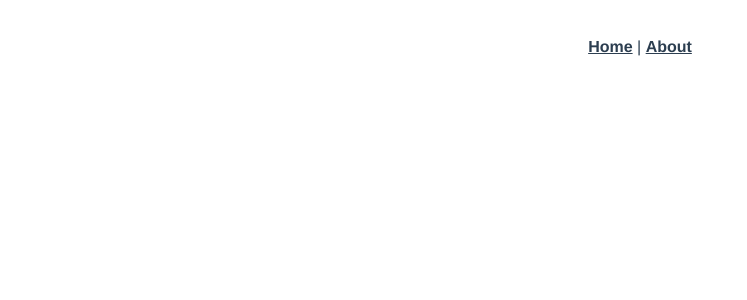
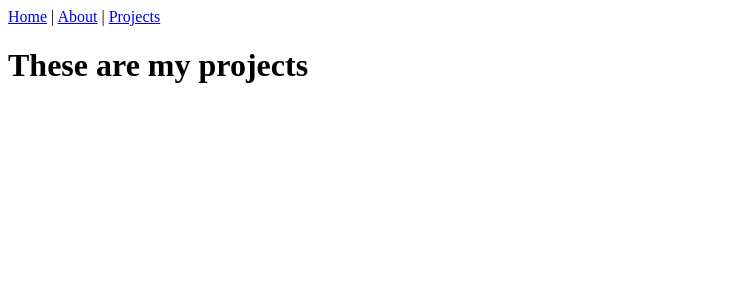
Before and after one commit to NAPOLEON039/personal-website, a Vue app: page /projects in a window 1280 px wide. Shown: the top 300 px of the page, without its empty margins (0-747 px from the left). Built offline with nearby package versions, Linux system fonts and the light colour scheme.

Commit message:
Add new component

```diff
--- a/public/index.html
+++ b/public/index.html
@@ -5,12 +5,9 @@
     <meta http-equiv="X-UA-Compatible" content="IE=edge">
     <meta name="viewport" content="width=device-width,initial-scale=1.0">
     <link rel="icon" href="<%= BASE_URL %>favicon.ico">
-    <title>personal-website</title>
+    <title>Nihar's Projects</title>
   </head>
   <body>
-    <noscript>
-      <strong>We're sorry but personal-website doesn't work properly without JavaScript enabled. Please enable it to continue.</strong>
-    </noscript>
     <div id="app"></div>
     <!-- built files will be auto injected -->
   </body>
--- a/src/App.vue
+++ b/src/App.vue
@@ -2,30 +2,13 @@
   <div id="app">
     <div id="nav">
       <router-link to="/">Home</router-link> |
-      <router-link to="/about">About</router-link>
+      <router-link to="/about">About</router-link> |
+      <router-link to="/projects">Projects</router-link>
     </div>
     <router-view/>
   </div>
 </template>
 
 <style>
-#app {
-  font-family: 'Avenir', Helvetica, Arial, sans-serif;
-  -webkit-font-smoothing: antialiased;
-  -moz-osx-font-smoothing: grayscale;
-  text-align: center;
-  color: #2c3e50;
-}
-#nav {
-  padding: 30px;
-}
 
-#nav a {
-  font-weight: bold;
-  color: #2c3e50;
-}
-
-#nav a.router-link-exact-active {
-  color: #42b983;
-}
 </style>
--- a/src/components/HelloWorld.vue
+++ /dev/null
@@ -1,57 +0,0 @@
-<template>
-  <div class="hello">
-    <h1>{{ msg }}</h1>
-    <p>
-      For guide and recipes on how to configure / customize this project,<br>
-      check out the
-      <a href="https://cli.vuejs.org" target="_blank" rel="noopener">vue-cli documentation</a>.
-    </p>
-    <h3>Installed CLI Plugins</h3>
-    <ul>
-      <li><a href="https://github.com/vuejs/vue-cli/tree/dev/packages/%40vue/cli-plugin-babel" target="_blank" rel="noopener">babel</a></li>
-    </ul>
-    <h3>Essential Links</h3>
-    <ul>
-      <li><a href="https://vuejs.org" target="_blank" rel="noopener">Core Docs</a></li>
-      <li><a href="https://forum.vuejs.org" target="_blank" rel="noopener">Forum</a></li>
-      <li><a href="https://chat.vuejs.org" target="_blank" rel="noopener">Community Chat</a></li>
-      <li><a href="https://twitter.com/vuejs" target="_blank" rel="noopener">Twitter</a></li>
-      <li><a href="https://news.vuejs.org" target="_blank" rel="noopener">News</a></li>
-    </ul>
-    <h3>Ecosystem</h3>
-    <ul>
-      <li><a href="https://router.vuejs.org" target="_blank" rel="noopener">vue-router</a></li>
-      <li><a href="https://vuex.vuejs.org" target="_blank" rel="noopener">vuex</a></li>
-      <li><a href="https://github.com/vuejs/vue-devtools#vue-devtools" target="_blank" rel="noopener">vue-devtools</a></li>
-      <li><a href="https://vue-loader.vuejs.org" target="_blank" rel="noopener">vue-loader</a></li>
-      <li><a href="https://github.com/vuejs/awesome-vue" target="_blank" rel="noopener">awesome-vue</a></li>
-    </ul>
-  </div>
-</template>
-
-<script>
-export default {
-  name: 'HelloWorld',
-  props: {
-    msg: String
-  }
-}
-</script>
-
-<!-- Add "scoped" attribute to limit CSS to this component only -->
-<style scoped>
-h3 {
-  margin: 40px 0 0;
-}
-ul {
-  list-style-type: none;
-  padding: 0;
-}
-li {
-  display: inline-block;
-  margin: 0 10px;
-}
-a {
-  color: #42b983;
-}
-</style>
--- a/src/router.js
+++ b/src/router.js
@@ -20,6 +20,11 @@ export default new Router({
       // this generates a separate chunk (about.[hash].js) for this route
       // which is lazy-loaded when the route is visited.
       component: () => import(/* webpackChunkName: "about" */ './views/About.vue')
+    },
+    {
+      path: '/projects',
+      name: 'projects',
+      component: () => import(/* webpackChunkName: "projects" */ './views/Projects.vue')
     }
   ]
 })
--- a/src/views/Home.vue
+++ b/src/views/Home.vue
@@ -1,18 +1,11 @@
 <template>
   <div class="home">
-    <img alt="Vue logo" src="../assets/logo.png">
-    <HelloWorld msg="Welcome to Your Vue.js App"/>
+    <h1>This is the main page</h1>
   </div>
 </template>
 
 <script>
-// @ is an alias to /src
-import HelloWorld from '@/components/HelloWorld.vue'
-
 export default {
-  name: 'home',
-  components: {
-    HelloWorld
-  }
+  name: 'home'
 }
 </script>
--- /dev/null
+++ b/src/views/Projects.vue
@@ -0,0 +1,3 @@
+<template>
+    <h1>These are my projects</h1>
+</template>
```
Also changed, not shown: 1 other file (tests, documents, lock files or other folders).
